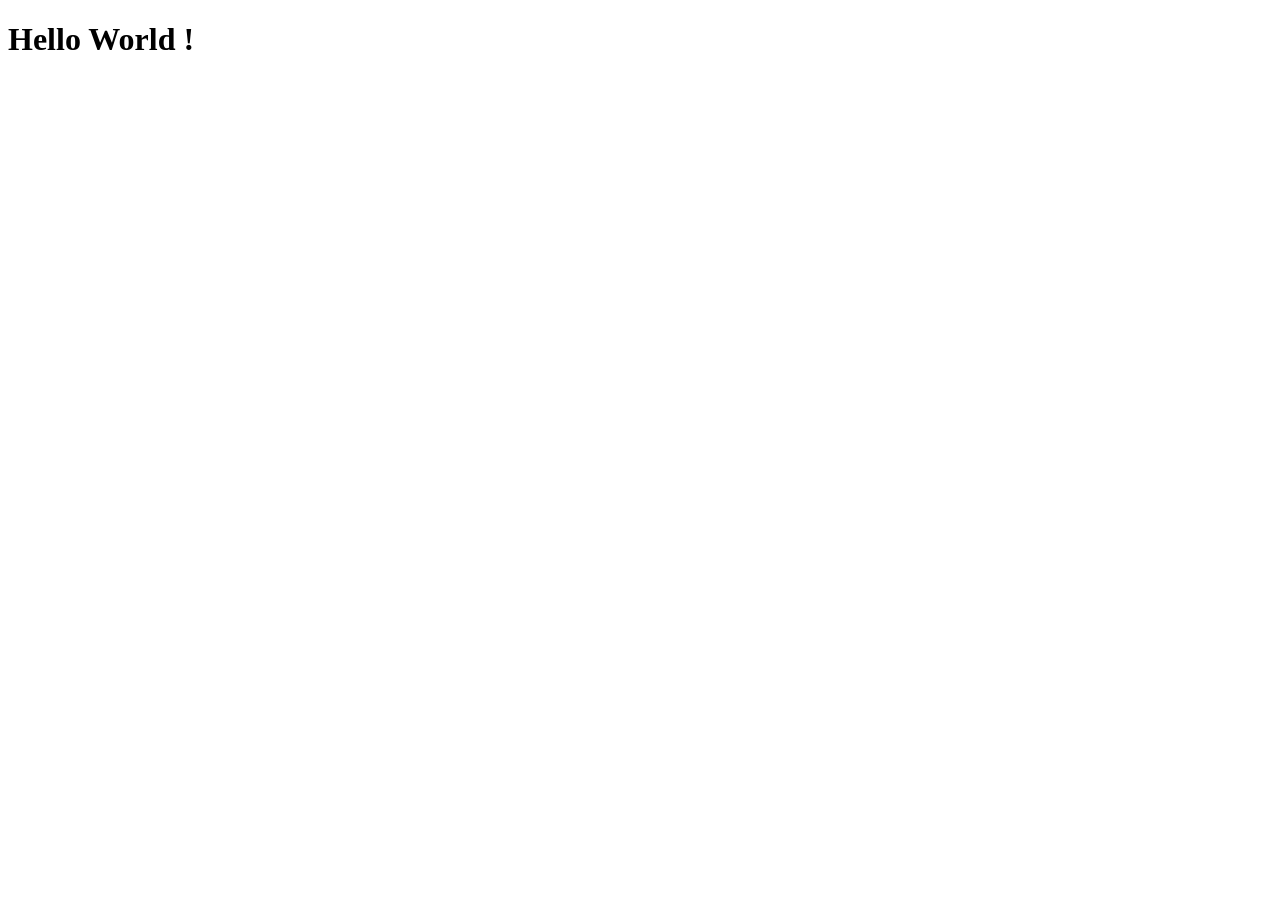
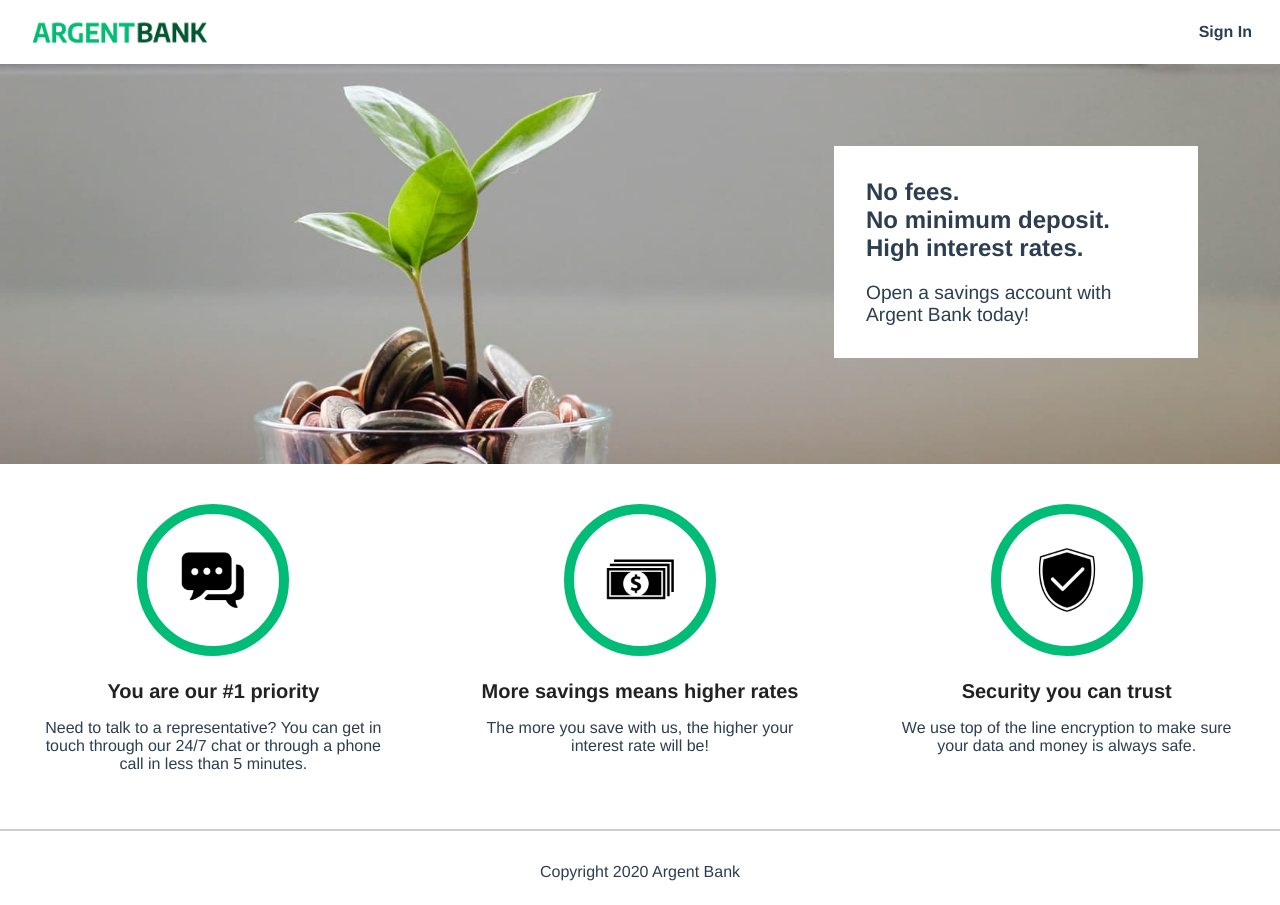
Before and after one commit to Ekkylibre/argentbank, a React (Vite) app: page / in a window 1280 px wide. Before the commit the page ends 800 px from the top, so only its background shows below. Built offline with nearby package versions, Linux system fonts and the light colour scheme.

Commit message:
✨ Components > Home > Create Home page

```diff
--- a/src/App.jsx
+++ b/src/App.jsx
@@ -1,8 +1,11 @@
+import Home from "./components/Home"
+import "./app.css";
+
 function App() {
 
   return (
     <>
-      <h1>Hello World !</h1>
+       <Home />
     </>
   )
 }
--- /dev/null
+++ b/src/app.css
@@ -0,0 +1,291 @@
+html {
+    font-family: Avenir, Helvetica, Arial, sans-serif;
+    -webkit-font-smoothing: antialiased;
+    -moz-osx-font-smoothing: grayscale;
+    text-align: center;
+    color: #2c3e50;
+  }
+
+  body {
+    margin: 0;
+    display: flex;
+    flex-direction: column;
+    min-height: 100vh;
+  }
+
+  .main {
+    flex: 1;
+  }
+
+  .bg-dark {
+    background-color: #12002b;
+  }
+
+  .sr-only {
+    border: 0 !important;
+    clip: rect(1px, 1px, 1px, 1px) !important; /* 1 */
+    -webkit-clip-path: inset(50%) !important;
+    clip-path: inset(50%) !important; /* 2 */
+    height: 1px !important;
+    margin: -1px !important;
+    overflow: hidden !important;
+    padding: 0 !important;
+    position: absolute !important;
+    width: 1px !important;
+    white-space: nowrap !important; /* 3 */
+  }
+
+  .main-nav {
+    display: flex;
+    justify-content: space-between;
+    align-items: center;
+    padding: 5px 20px;
+  }
+
+  .main-nav a {
+    font-weight: bold;
+    color: #2c3e50;
+  }
+
+  .main-nav a.router-link-exact-active {
+    color: #42b983;
+  }
+
+  .main-nav-item {
+    text-decoration: none;
+    margin-right: 0.5rem;
+  }
+
+  .main-nav-item:hover {
+    text-decoration: underline;
+  }
+
+  .main-nav-logo {
+    display: flex;
+    align-items: center;
+  }
+
+  .main-nav-logo-image {
+    max-width: 100%;
+    width: 200px;
+  }
+
+  .hero {
+    background-image: url('../img/bank-tree.jpeg');
+    background-position: 0 -50px;
+    background-size: cover;
+    background-repeat: no-repeat;
+    height: 300px;
+    position: relative;
+  }
+
+  .hero-content {
+    position: relative;
+    top: 2rem;
+    width: 200px;
+    background: white;
+    padding: 2rem;
+    text-align: left;
+    margin: 0 auto;
+  }
+
+  .hero-content .subtitle {
+    font-weight: bold;
+    font-size: 1rem;
+    margin: 0;
+  }
+
+  .hero-content .text {
+    margin-bottom: 0;
+    font-size: 0.9rem;
+  }
+
+  @media (min-width: 920px) {
+    .hero {
+      height: 400px;
+      background-position: 0% 33%;
+    }
+
+    .hero-content {
+      position: absolute;
+      top: 50px;
+      right: 50px;
+      width: 300px;
+      margin: 2rem;
+    }
+
+    .hero-content .subtitle {
+      font-size: 1.5rem;
+    }
+
+    .hero-content .text {
+      font-size: 1.2rem;
+    }
+  }
+
+  .features {
+    display: flex;
+    flex-direction: column;
+  }
+
+  @media (min-width: 920px) {
+    .features {
+      flex-direction: row;
+    }
+  }
+
+  .feature-icon {
+    width: 100px;
+    border: 10px solid #00bc77;
+    border-radius: 50%;
+    padding: 1rem;
+  }
+
+  .feature-item {
+    flex: 1;
+    padding: 2.5rem;
+  }
+
+  .feature-item-title {
+    color: #222;
+    font-size: 1.25rem;
+    font-weight: bold;
+    margin-bottom: 0.5rem;
+  }
+
+  .sign-in-button {
+    display: block;
+    width: 100%;
+    padding: 8px;
+    font-size: 1.1rem;
+    font-weight: bold;
+    margin-top: 1rem;
+    border-color: #00bc77;
+    background-color: #00bc77;
+    color: #fff;
+  }
+
+  .sign-in-content {
+    box-sizing: border-box;
+    background-color: white;
+    width: 300px;
+    margin: 0 auto;
+    margin-top: 3rem;
+    padding: 2rem;
+  }
+
+  .sign-in-icon {
+    font-size: 5rem;
+  }
+
+  .input-remember {
+    display: flex;
+  }
+
+  .input-remember label {
+    margin-left: 0.25rem;
+  }
+
+  .input-wrapper {
+    display: flex;
+    flex-direction: column;
+    text-align: left;
+    margin-bottom: 1rem;
+  }
+
+  .input-wrapper label {
+    font-weight: bold;
+  }
+
+  .input-wrapper input {
+    padding: 5px;
+    font-size: 1.2rem;
+  }
+
+  .footer {
+    display: flex;
+    justify-content: center;
+    border-top: 2px solid #ccc;
+    padding: 2rem 0 1.5rem;
+  }
+
+  .footer-text {
+    margin: 0;
+    padding: 0;
+  }
+
+  .account {
+    display: flex;
+    justify-content: space-between;
+    align-items: center;
+    border: 1px solid black;
+    background-color: #fff;
+    width: 80%;
+    margin: 0 auto;
+    flex-direction: column;
+    padding: 1.5rem;
+    box-sizing: border-box;
+    text-align: left;
+    margin-bottom: 2rem;
+  }
+
+  .account-amount {
+    margin: 0;
+    font-size: 2.5rem;
+    font-weight: bold;
+  }
+
+  .account-amount-description {
+    margin: 0;
+  }
+
+  .account-title {
+    margin: 0;
+    padding: 0;
+    font-size: 1rem;
+    font-weight: normal;
+  }
+
+  .account-content-wrapper {
+    width: 100%;
+    flex: 1;
+  }
+
+  .edit-button {
+    border-color: #00bc77;
+    background-color: #00bc77;
+    color: #fff;
+    font-weight: bold;
+    padding: 10px;
+  }
+
+  .header {
+    color: #fff;
+    margin-bottom: 2rem;
+  }
+
+  .transaction-button {
+    display: block;
+    width: 100%;
+    padding: 8px;
+    font-size: 1.1rem;
+    font-weight: bold;
+    margin-top: 1rem;
+    border-color: #00bc77;
+    background-color: #00bc77;
+    color: #fff;
+  }
+
+  @media (min-width: 720px) {
+    .account {
+      flex-direction: row;
+    }
+
+    .account-content-wrapper.cta {
+      flex: 0;
+    }
+
+    .transaction-button {
+      width: 200px;
+    }
+  }
--- /dev/null
+++ b/src/components/Home.jsx
@@ -0,0 +1,72 @@
+function Home() {
+  return (
+    <>
+      <nav className="main-nav">
+        <a className="main-nav-logo" href="./index.html">
+          <img
+            className="main-nav-logo-image"
+            src="./img/argentBankLogo.png"
+            alt="Argent Bank Logo"
+          />
+          <h1 className="sr-only">Argent Bank</h1>
+        </a>
+        <div>
+          <a className="main-nav-item" href="./sign-in.html">
+            <i className="fa fa-user-circle"></i>
+            Sign In
+          </a>
+        </div>
+      </nav>
+      <main>
+        <div className="hero">
+          <section className="hero-content">
+            <h2 className="sr-only">Promoted Content</h2>
+            <p className="subtitle">No fees.</p>
+            <p className="subtitle">No minimum deposit.</p>
+            <p className="subtitle">High interest rates.</p>
+            <p className="text">Open a savings account with Argent Bank today!</p>
+          </section>
+        </div>
+        <section className="features">
+          <h2 className="sr-only">Features</h2>
+          <div className="feature-item">
+            <img src="./img/icon-chat.png" alt="Chat Icon" className="feature-icon" />
+            <h3 className="feature-item-title">You are our #1 priority</h3>
+            <p>
+              Need to talk to a representative? You can get in touch through our
+              24/7 chat or through a phone call in less than 5 minutes.
+            </p>
+          </div>
+          <div className="feature-item">
+            <img
+              src="./img/icon-money.png"
+              alt="Chat Icon"
+              className="feature-icon"
+            />
+            <h3 className="feature-item-title">More savings means higher rates</h3>
+            <p>
+              The more you save with us, the higher your interest rate will be!
+            </p>
+          </div>
+          <div className="feature-item">
+            <img
+              src="./img/icon-security.png"
+              alt="Chat Icon"
+              className="feature-icon"
+            />
+            <h3 className="feature-item-title">Security you can trust</h3>
+            <p>
+              We use top of the line encryption to make sure your data and money
+              is always safe.
+            </p>
+          </div>
+        </section>
+      </main>
+      <footer className="footer">
+        <p className="footer-text">Copyright 2020 Argent Bank</p>
+      </footer>
+    </>
+  );
+}
+
+export default Home;
```
